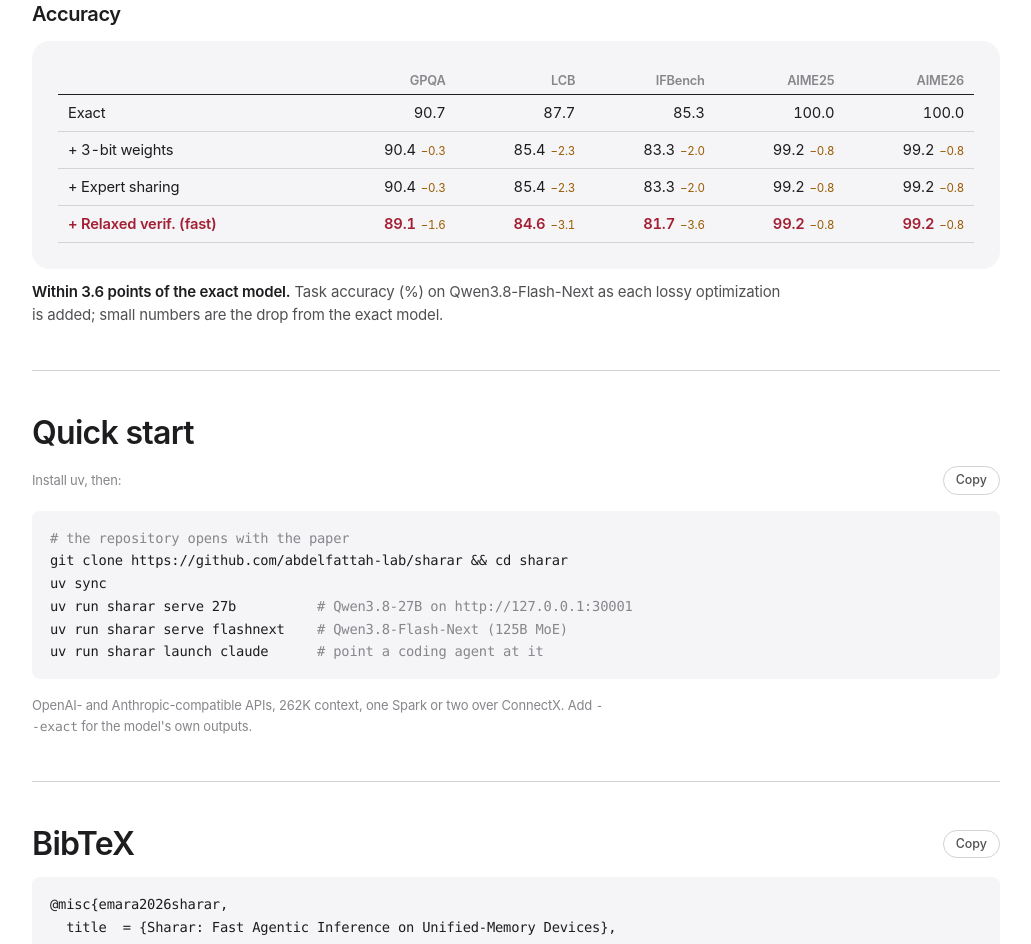
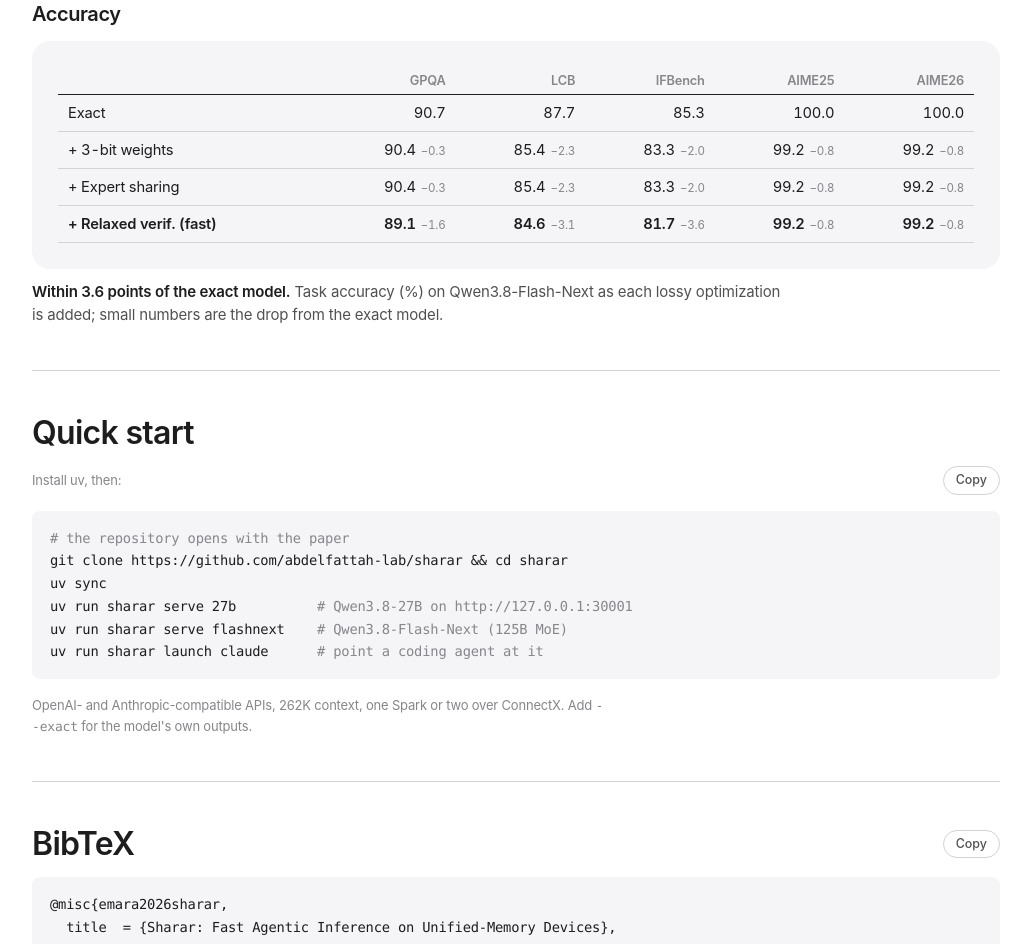
Before and after one commit to sharar-project/sharar-project.github.io, a plain HTML site: page dist/index.html in a window 1280 px wide. Shown: the part 6491-7435 px from the top of the page, without its empty margins (124-1155 px from the left). Drawn offline with Linux system fonts and the light colour scheme.

Commit message:
Accuracy table: neutral colors

```diff
--- a/dist/index.html
+++ b/dist/index.html
@@ -142,8 +142,8 @@ table.acc { border-collapse: collapse; width: 100%; min-width: 560px; font-varia
 table.acc th { font: 600 0.8rem var(--f-body); color: var(--ink-3); text-align: right; padding: 6px 10px; border-bottom: 1px solid var(--ink); }
 table.acc td { padding: 9px 10px; text-align: right; border-bottom: 1px solid var(--rule); }
 table.acc td:first-child, table.acc th:first-child { text-align: left; }
-table.acc td i { font-style: normal; font-size: 0.72rem; color: var(--warn); margin-left: 5px; }
-table.acc tr.ours td { color: var(--accent); font-weight: 600; }
+table.acc td i { font-style: normal; font-size: 0.72rem; color: var(--ink-3); margin-left: 5px; }
+table.acc tr.ours td { color: var(--ink); font-weight: 600; }
 table.acc tr.ours td i { font-weight: 400; }
 .math { display: grid; gap: 14px; background: var(--surface); border-radius: var(--radius); padding: 22px 26px; max-width: 100%; overflow-x: auto; }
 .math math { font-family: var(--f-math); font-size: 1.3rem; color: var(--ink); }
```
Also changed, not shown: src/index.html (+2 -2 lines).
